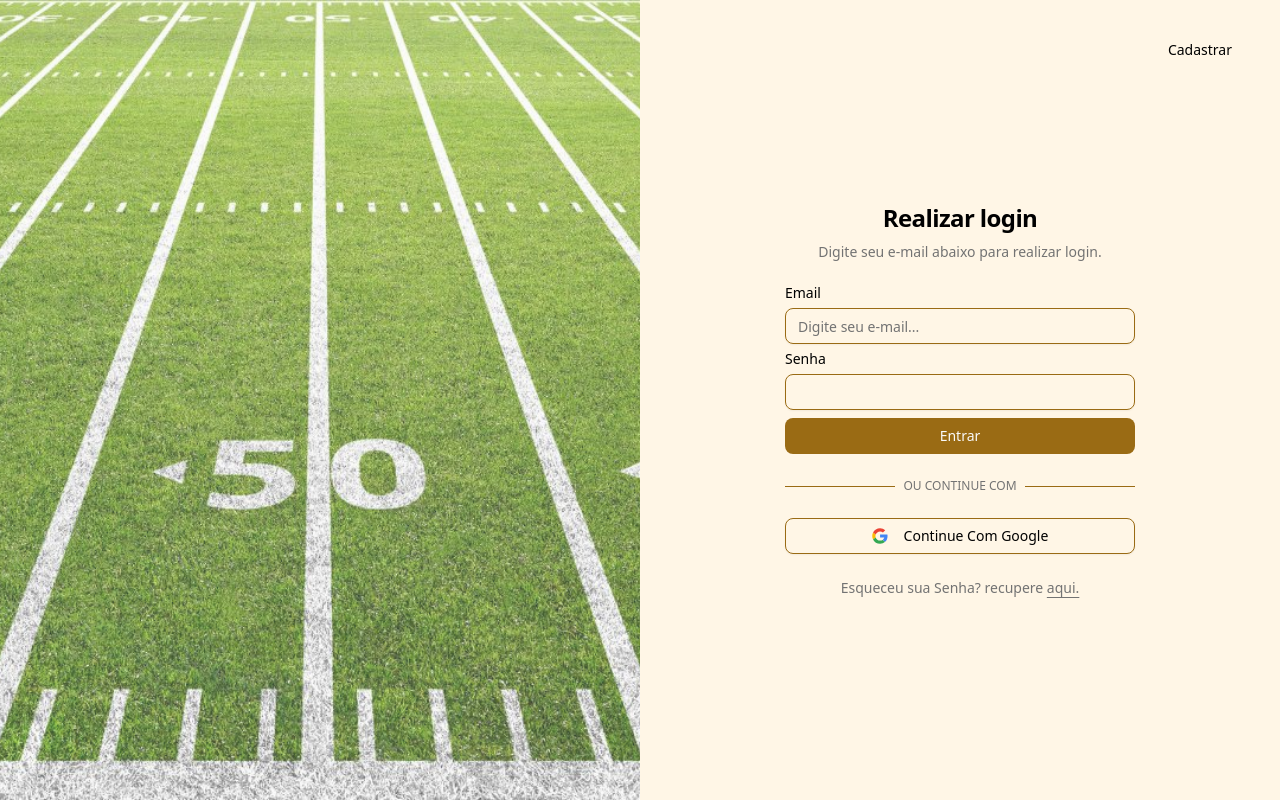
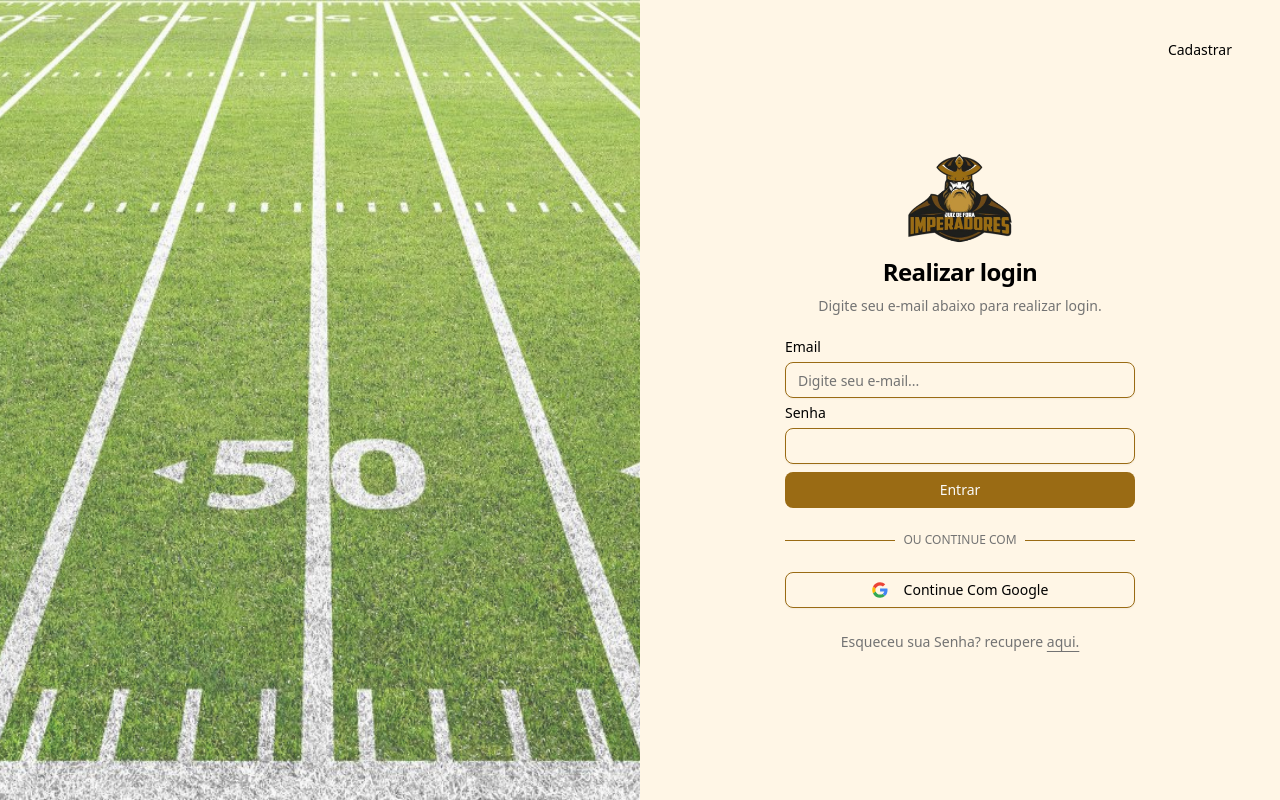
Before and after one commit to fabianoobispo1/jf_imperadores, a Next.js app: page /entrar in a window 1280 px wide. Built offline with nearby package versions, Linux system fonts and the light colour scheme; no server answers.

Commit message:
habilitar imagem

```diff
--- a/src/components/signin/authentication-modal.tsx
+++ b/src/components/signin/authentication-modal.tsx
@@ -106,7 +106,7 @@ export default function AuthenticationModal() {
             {/*   <h1 className="text-3xl font-bold tracking-tight pb-8">
               JF imperadores
             </h1> */}
-            {/* <Image src={'/logo.png'} alt="logo" width={250} height={250} /> */}
+            <Image src={'/logo.png'} alt="logo" width={250} height={250} />
             <h1 className="text-2xl font-semibold tracking-tight">
               {button === 'Login' ? 'Criar uma conta' : 'Realizar login'}
             </h1>
```
